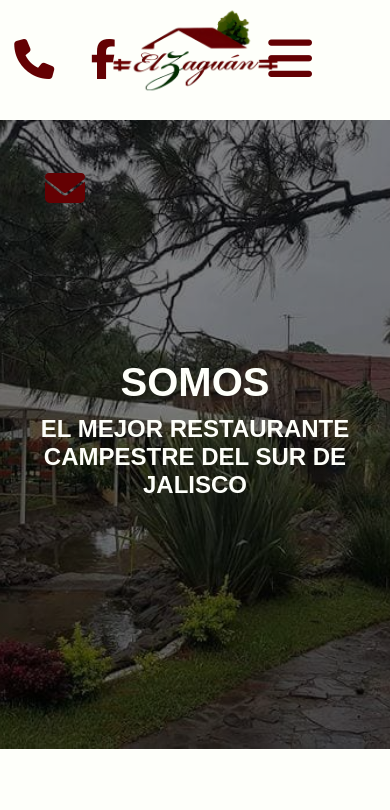
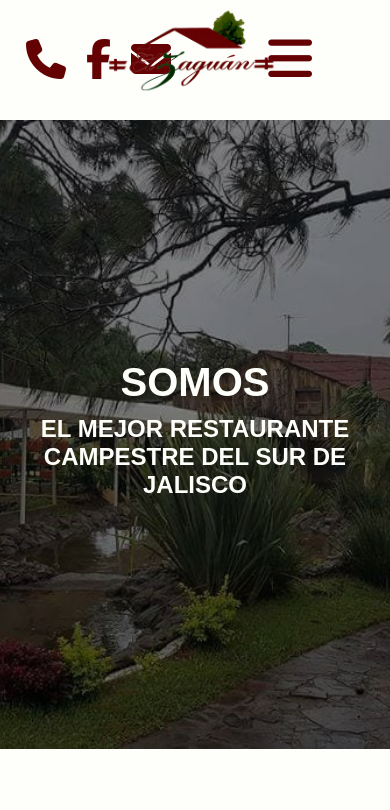
Before and after one commit to FlyingMinion10/FlyingMinion10.github.io, a plain HTML site: page index.html in a window 390 px wide. Shown: the top 810 px of the page. Drawn offline with Linux system fonts and the light colour scheme.

Commit message:
Flexbox in social links

```diff
--- a/styles/dropdown.css
+++ b/styles/dropdown.css
@@ -3,7 +3,6 @@
     flex: 0; /* Hace que el elemento no ocupe espacio */
     margin: 0;
     position: relative;
-    width: 12.5rem;
     height: 100%;
     order: 3;
     flex-direction: row-reverse;
--- a/styles/positions.css
+++ b/styles/positions.css
@@ -157,16 +157,13 @@ body {
         padding: 0;
     }
     .header__logo {
-        height: 7.5rem;
         order: 2;
-        align-items: center;
     }
 
     .header__logo--img {
         height: 6rem; /* 120px en rem */
         position: absolute;
-        left: 50%;
-        transform: translateX(-50%);
+        right: 0;
     }
 
     .header__contact {
@@ -176,10 +173,13 @@ body {
     .header__social {
         height: 7.5rem;
         order: 1;
+        display: flex;
+        justify-content: space-around;
+        margin-left: 1rem;
     }
 
     .header__social--link {
-        margin: 0 .8rem; /* 10px en rem */
+        /* margin: 0 .8rem; */
         font-size: 2.5rem; /* 35px en rem */
     }
 
```
